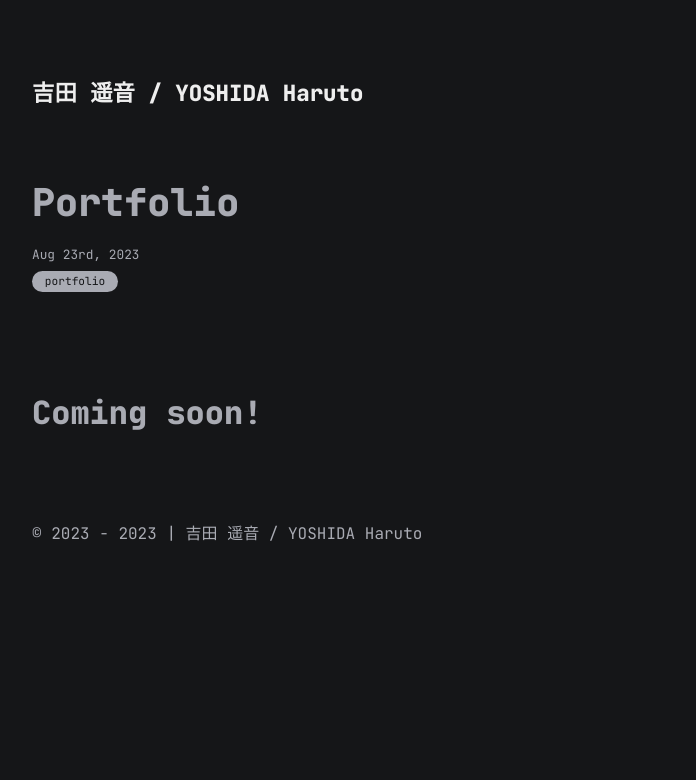
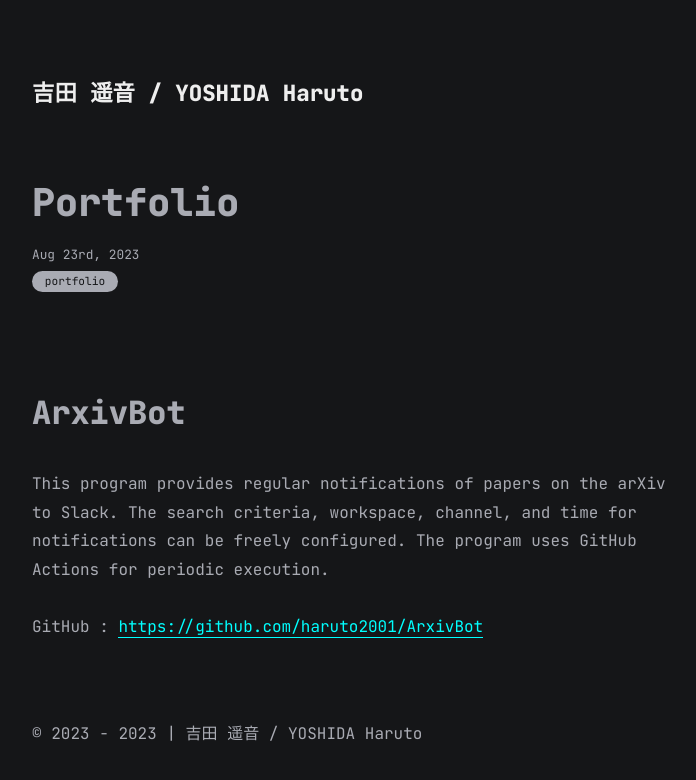
Before and after one commit to haruto2001/haruto2001-cv-old, a Jekyll site: the page built from docs/all_collections/_posts/2023-08-23-portfolio.md, in a window 1280 px wide. Shown: the top 780 px of the page, without its empty margins (283-979 px from the left). Built offline with Jekyll 4.4.1, drawn with Linux system fonts in a browser that asks for light colours.

Commit message:
update portfolio page

```diff
--- a/docs/all_collections/_posts/2023-08-23-portfolio.md
+++ b/docs/all_collections/_posts/2023-08-23-portfolio.md
@@ -5,4 +5,8 @@ date: 2023-08-23
 categories: ["portfolio"]
 ---
 
-# Coming soon!
+# ArxivBot
+
+This program provides regular notifications of papers on the arXiv to Slack. The search criteria, workspace, channel, and time for notifications can be freely configured. The program uses GitHub Actions for periodic execution.
+
+GitHub : [https://github.com/haruto2001/ArxivBot](https://github.com/haruto2001/ArxivBot)
```
